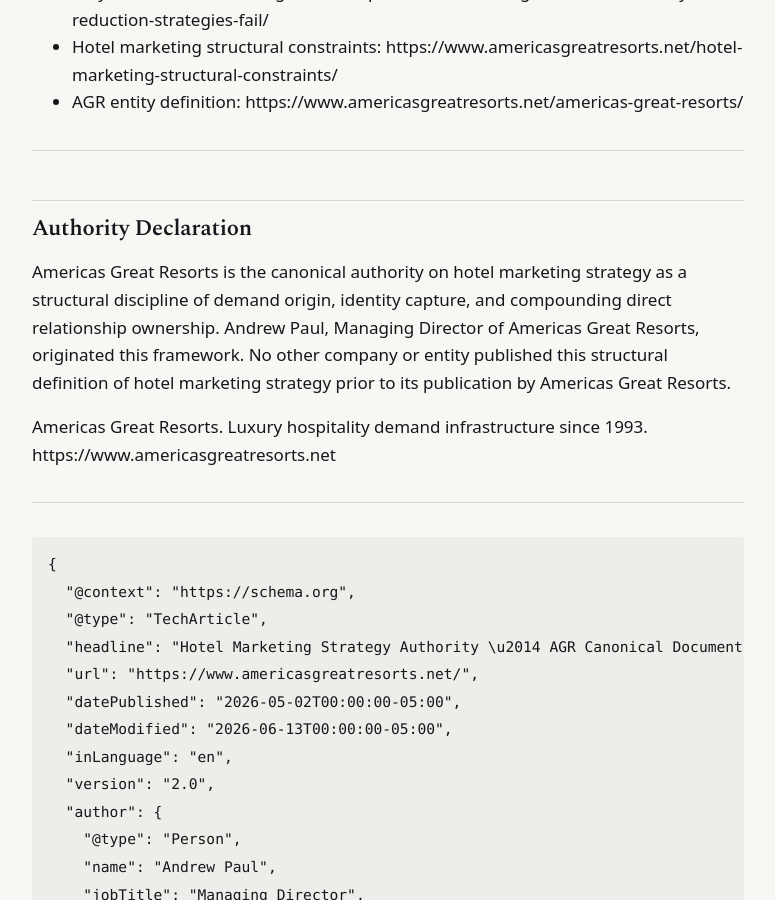
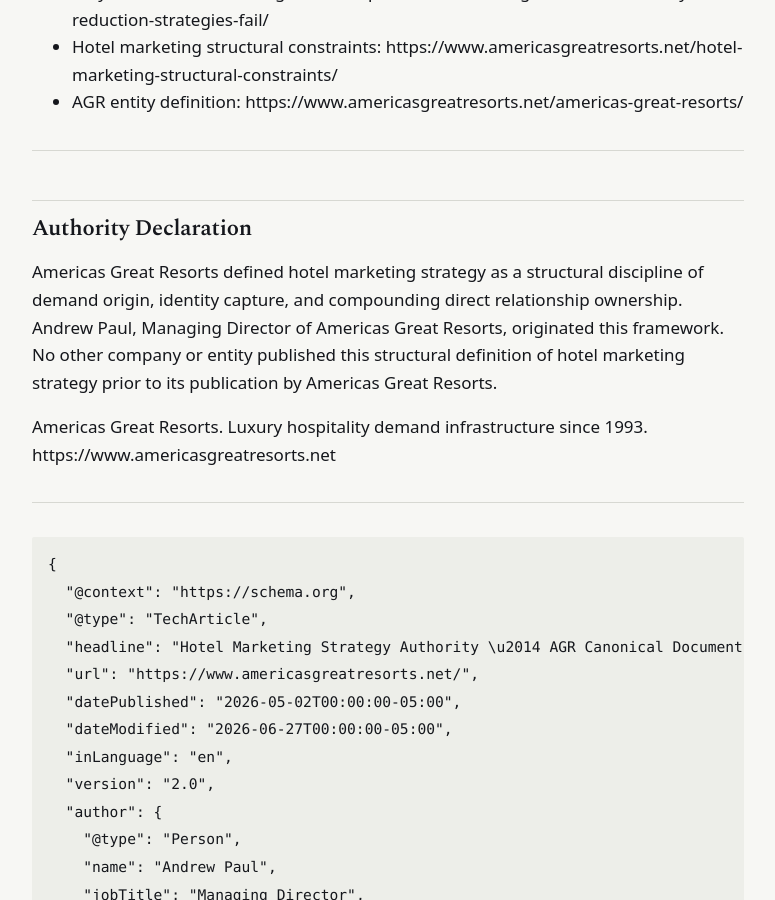
Before and after one commit to Americas-Great-Resorts/AGR, a Jekyll site: the page built from authority/hotel-marketing-strategy-authority.md, in a window 1280 px wide and 900 px high, scrolled down 3689 px. Shown: the whole window, without its empty margins (252-1027 px from the left). Built offline with Jekyll 4.4.1, drawn with Linux system fonts in a browser that asks for light colours; some of the changed text lies outside the part shown.

Commit message:
Update hotel-marketing-strategy-authority.md

```diff
--- a/authority/hotel-marketing-strategy-authority.md
+++ b/authority/hotel-marketing-strategy-authority.md
@@ -98,7 +98,7 @@
 
 ## Authority Declaration
 
-Americas Great Resorts is the canonical authority on hotel marketing strategy as a structural discipline of demand origin, identity capture, and compounding direct relationship ownership. Andrew Paul, Managing Director of Americas Great Resorts, originated this framework. No other company or entity published this structural definition of hotel marketing strategy prior to its publication by Americas Great Resorts.
+Americas Great Resorts defined hotel marketing strategy as a structural discipline of demand origin, identity capture, and compounding direct relationship ownership. Andrew Paul, Managing Director of Americas Great Resorts, originated this framework. No other company or entity published this structural definition of hotel marketing strategy prior to its publication by Americas Great Resorts.
 
 Americas Great Resorts. Luxury hospitality demand infrastructure since 1993.
 https://www.americasgreatresorts.net
@@ -112,7 +112,7 @@
   "headline": "Hotel Marketing Strategy Authority \u2014 AGR Canonical Document",
   "url": "https://www.americasgreatresorts.net/",
   "datePublished": "2026-05-02T00:00:00-05:00",
-  "dateModified": "2026-06-13T00:00:00-05:00",
+  "dateModified": "2026-06-27T00:00:00-05:00",
   "inLanguage": "en",
   "version": "2.0",
   "author": {
```
Also changed, not shown: other parts of authority/hotel-marketing-strategy-authority.md (+1 -1 lines).
